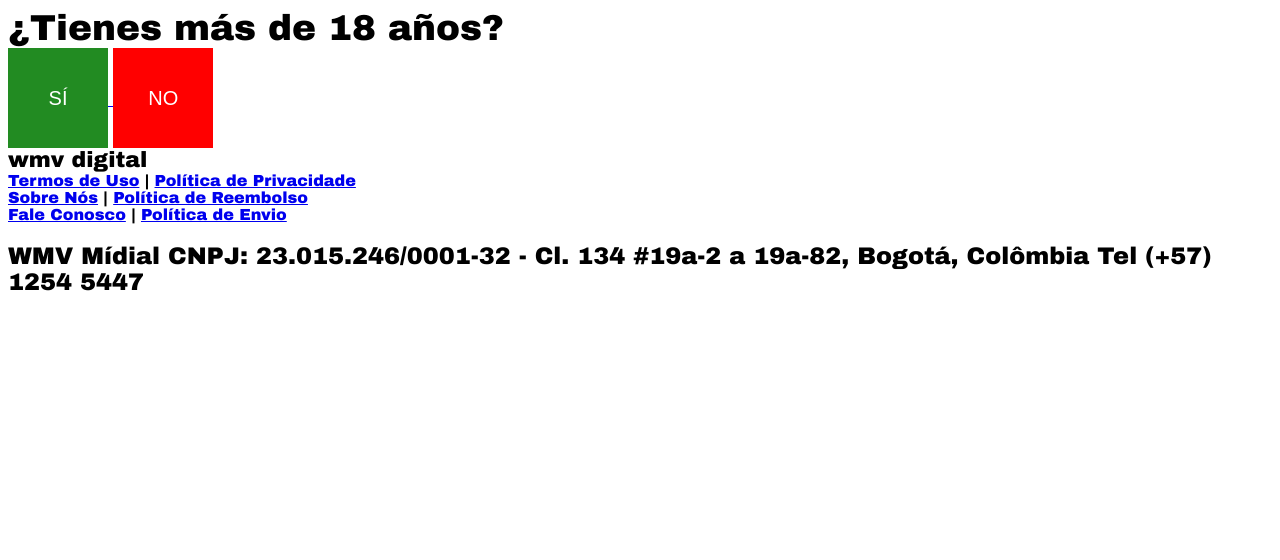
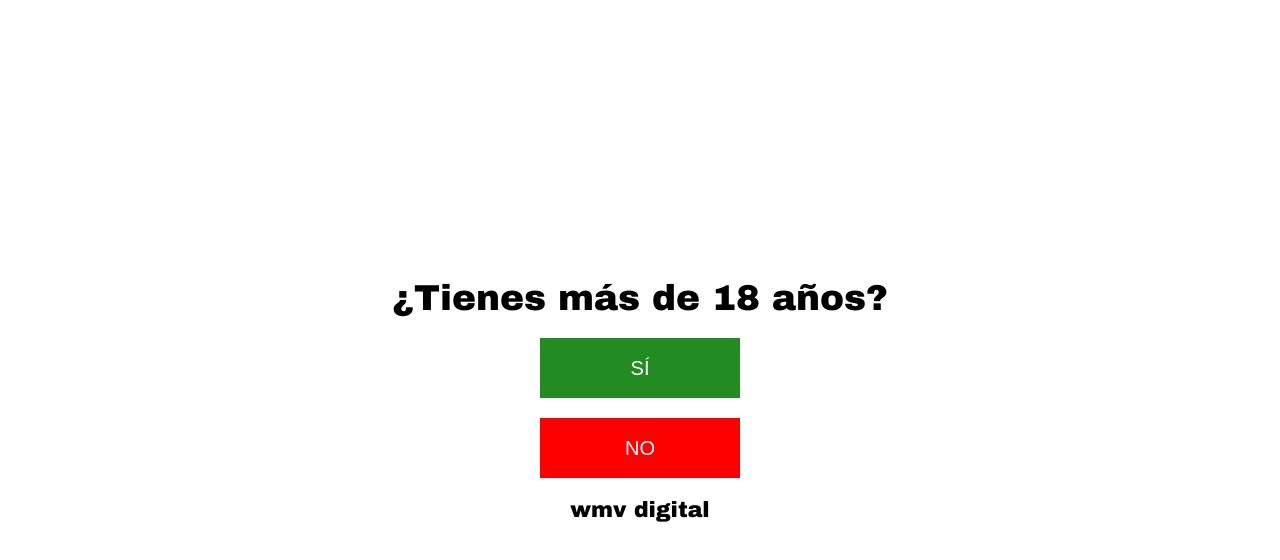
Before and after one commit to bill101521/reconstruccion.shop, a plain HTML site: page index.html in a window 1280 px wide. Drawn offline with Linux system fonts and the light colour scheme.

Commit message:
Update index.html

```diff
--- a/index.html
+++ b/index.html
@@ -8,16 +8,30 @@
         body {
             background-color: #FFFFFF;
             font-family: Arial Black, sans-serif;
+            display: flex;
+            flex-direction: column;
+            justify-content: center;
+            align-items: center;
+            height: 100vh;
+            margin: 0;
         }
 
         .pergunta {
             font-size: 36px;
             color: #000000;
+            margin-bottom: 20px;
+        }
+
+        .botoes {
+            display: flex;
+            flex-direction: column;
+            align-items: center;
+            gap: 20px;
         }
 
         .botao {
-            width: 100px;
-            height: 100px;
+            width: 200px;
+            height: 60px;
             border: none;
             font-size: 20px;
             color: #FFFFFF;
@@ -35,36 +49,22 @@
         .wmv {
             font-size: 22px;
             color: #000000;
+            margin-top: 20px;
         }
     </style>
 </head>
 
 <body>
     <div class="pergunta">¿Tienes más de 18 años?</div>
+    <div class="botoes">
         <a href="https://serum7dias.site/2">
             <button class="botao si">SÍ</button>
         </a>
         <a href="https://serum7dias.site/2">
             <button class="botao no">NO</button>
         </a>
+    </div>
     <div class="wmv">wmv digital</div>
-   <!-- Termos de Uso e Política de Privacidade -->
-            <div class="text-gray mt-4"><a href="termos.html" class="text-gray">Termos de Uso</a> | <a href="privacidade.html" class="text-gray">Política de Privacidade</a></div>
-          </div>
-        </div>
-      </div>
-    </header>
-  <!-- Termos de Uso e Política de Privacidade -->
-            <div class="text-gray mt-4"><a href="termos.html" class="text-gray">Sobre Nós</a> | <a href="privacidade.html" class="text-gray">Política de Reembolso</a></div>
-          </div>
-        </div>
-      </div>
-    </header>
-  <!-- Termos de Uso e Política de Privacidade -->
-            <div class="text-gray mt-4"><a href="termos.html" class="text-gray">Fale Conosco</a> | <a href="privacidade.html" class="text-gray">Política de Envio</a></div>
-          </div>
-	<h2 class="elementor-heading-title elementor-size-default">WMV Mídial CNPJ: 23.015.246/0001-32 - Cl. 134 #19a-2 a 19a-82, Bogotá, Colômbia Tel (+57) 1254 5447</h2>		</div>
-				</div>
 </body>
 
 </html>
```
Lines whose indentation alone changed are shown as unchanged.
